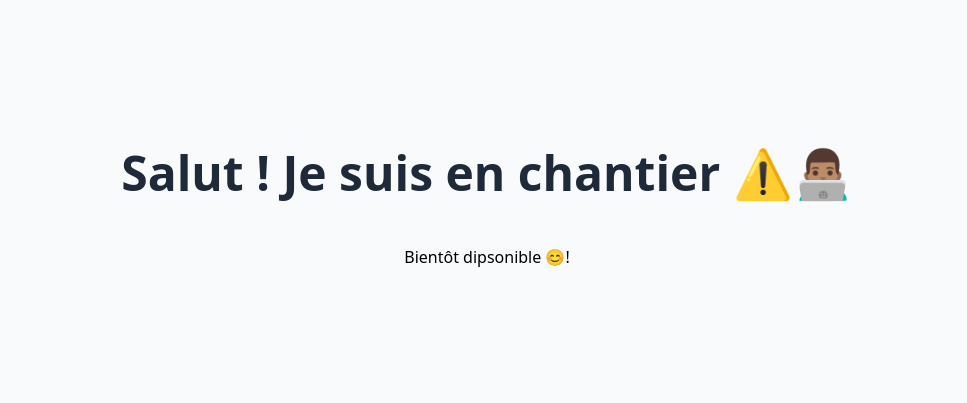
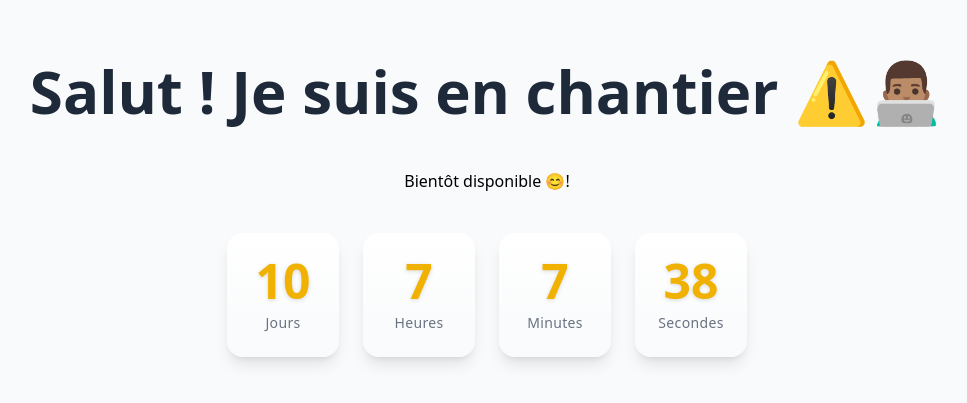
Before and after one commit to Funaki25/portfolio, an Angular app: page / in a window 1280 px wide. Shown: the part 187-590 px from the top of the page, without its empty margins (153-1120 px from the left). Built offline with nearby package versions, Linux system fonts and the light colour scheme.

Commit message:
feat: countdown add

```diff
--- a/src/app/app.html
+++ b/src/app/app.html
@@ -1,2 +1 @@
-<app-no-found-page />
 <router-outlet />
--- a/src/app/app.routes.ts
+++ b/src/app/app.routes.ts
@@ -1,3 +1,13 @@
 import { Routes } from '@angular/router';
+import { NoFoundPageComponent } from './feature/components/no-found-page/no-found-page';
 
-export const routes: Routes = [];
+export const routes: Routes = [
+  {
+    path: '',
+    component: NoFoundPageComponent
+  },
+  {
+    path: '**',
+    component: NoFoundPageComponent
+  }
+];
--- a/src/app/app.ts
+++ b/src/app/app.ts
@@ -3,7 +3,7 @@ import { RouterOutlet } from '@angular/router';
 import { NoFoundPageComponent } from './feature/components/no-found-page/no-found-page';
 @Component({
   selector: 'app-root',
-  imports: [RouterOutlet,NoFoundPageComponent ],
+  imports: [RouterOutlet ],
   templateUrl: './app.html',
   styleUrl: './app.scss'
 })
--- a/src/app/feature/components/no-found-page/no-found-page.html
+++ b/src/app/feature/components/no-found-page/no-found-page.html
@@ -1,4 +1,25 @@
 <div class=" ro flex flex-col items-center justify-center h-dvh  bg-gray-50">
-  <h1 class="text-5xl font-bold animate-float text-gray-800">Salut ! Je suis en chantier ⚠👨🏽‍💻</h1>
-  <p class="mt-10">Bientôt dipsonible 😊!</p>
+  <h1 class="text-3xl sm:text-4xl md:text-5xl lg:text-6xl text-center font-bold animate-float text-gray-800">Salut ! Je suis en chantier ⚠👨🏽‍💻</h1>
+  <p class="mt-10">Bientôt disponible 😊!</p>
+
+ <div class="mt-10 flex flex-wrap justify-center gap-6">
+
+  <div class="flex flex-col items-center bg-gradient-to-b from-white to-gray-50 rounded-2xl shadow-lg p-6 w-24 sm:w-28 transition-transform duration-300 hover:-translate-y-1 hover:shadow-xl">
+    <span class="text-5xl font-bold text-yellow-500 drop-shadow-sm">{{ days() }}</span>
+    <span class="text-sm font-medium text-gray-500 mt-2 tracking-wide">Jours</span>
+  </div>
+  <div class="flex flex-col items-center bg-gradient-to-b from-white to-gray-50 rounded-2xl shadow-lg p-6 w-24 sm:w-28 transition-transform duration-300 hover:-translate-y-1 hover:shadow-xl">
+    <span class="text-5xl font-bold text-yellow-500 drop-shadow-sm">{{ hours() }}</span>
+    <span class="text-sm font-medium text-gray-500 mt-2 tracking-wide">Heures</span>
+  </div>
+  <div class="flex flex-col items-center bg-gradient-to-b from-white to-gray-50 rounded-2xl shadow-lg p-6 w-24 sm:w-28 transition-transform duration-300 hover:-translate-y-1 hover:shadow-xl">
+    <span class="text-5xl font-bold text-yellow-500 drop-shadow-sm">{{ minutes() }}</span>
+    <span class="text-sm font-medium text-gray-500 mt-2 tracking-wide">Minutes</span>
+  </div>
+  <div class="flex flex-col items-center bg-gradient-to-b from-white to-gray-50 rounded-2xl shadow-lg p-6 w-24 sm:w-28 transition-transform duration-300 hover:-translate-y-1 hover:shadow-xl">
+    <span class="text-5xl font-bold text-yellow-500 drop-shadow-sm">{{ seconds() }}</span>
+    <span class="text-sm font-medium text-gray-500 mt-2 tracking-wide">Secondes</span>
+  </div>
 </div>
+
+</div>
--- a/src/app/feature/components/no-found-page/no-found-page.ts
+++ b/src/app/feature/components/no-found-page/no-found-page.ts
@@ -1,11 +1,54 @@
-import { Component } from '@angular/core';
+import { Component, OnDestroy, NgZone , signal, ChangeDetectionStrategy } from '@angular/core';
 
 @Component({
   selector: 'app-no-found-page',
   imports: [],
   templateUrl: './no-found-page.html',
-  styleUrl: './no-found-page.scss'
+  styleUrl: './no-found-page.scss',
+  changeDetection: ChangeDetectionStrategy.OnPush
 })
-export class NoFoundPageComponent  {
-
+export class NoFoundPageComponent implements OnDestroy {
+  private readonly targetDate = new Date('2025-11-01T00:00:00+02:00').getTime();
+  protected days = signal(0);
+  protected hours = signal(0);
+  protected minutes = signal(0);
+  protected seconds = signal(0);
+  protected timeRemaining = signal(0);
+  private timer: any; // Stocke la ref du setInterval
+  constructor(private ngZone: NgZone) {
+    this.updateCountdown();
+    // Lance moi le timer en dehors d'Angular
+    this.ngZone.runOutsideAngular(() => {
+      this.timer = setInterval(() => {
+        this.ngZone.run(() => {
+          this.updateCountdown();
+        });
+      }, 1000);
+    });
+  }
+  private updateCountdown(): void {
+    const now = Date.now();
+    const remaining = this.targetDate - now;
+    if (remaining > 0) {
+      this.timeRemaining.set(remaining);
+      this.days.set(Math.floor(remaining / (1000 * 60 * 60 * 24)));
+      this.hours.set(Math.floor((remaining % (1000 * 60 * 60 * 24)) / (1000 * 60 * 60)));
+      this.minutes.set(Math.floor((remaining % (1000 * 60 * 60)) / (1000 * 60)));
+      this.seconds.set(Math.floor((remaining % (1000 * 60)) / 1000));
+    } else {
+      this.timeRemaining.set(0);
+      this.days.set(0);
+      this.hours.set(0);
+      this.minutes.set(0);
+      this.seconds.set(0);
+      if (this.timer) {
+        clearInterval(this.timer);
+      }
+    }
+  }
+  ngOnDestroy(): void {
+    if (this.timer) {
+      clearInterval(this.timer);
+    }
+  }
 }
```
